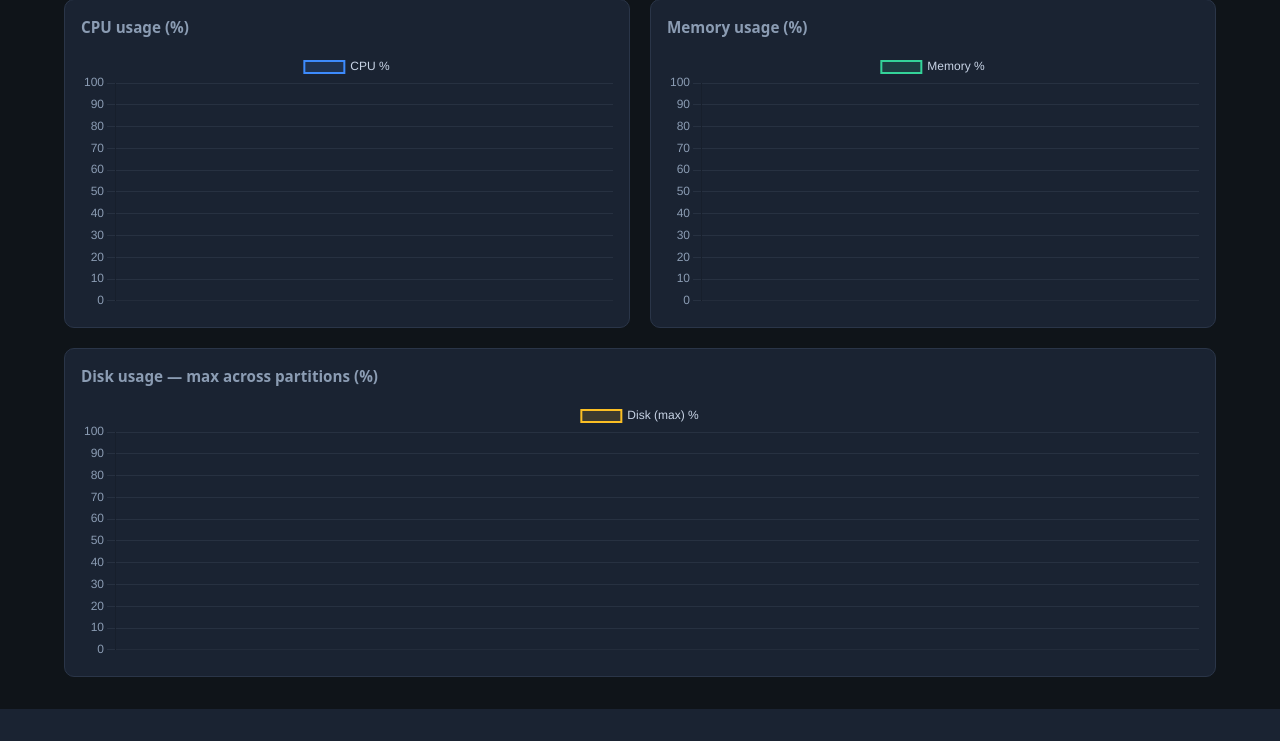
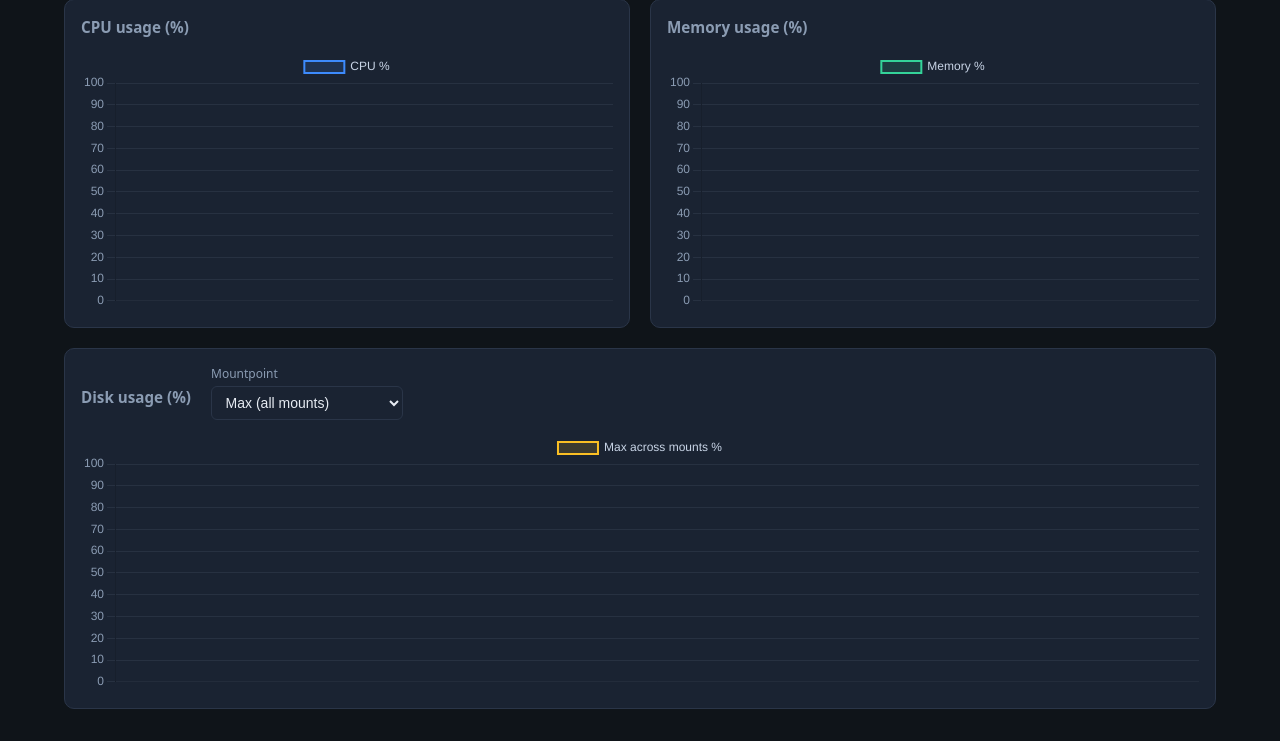
Before and after one commit to Pares11804/trackone, a Django app: page /metrics/dashboard/ in a window 1280 px wide. Shown: the part 508-1249 px from the top of the page. Before the commit the page ends 1217 px from the top, so only its background shows below. Run offline with Django 5.2, Linux system fonts and the light colour scheme; a user stored in the database is signed in; tables that the repository leaves empty hold one stand-in row (values such as "Sample post"); data that the repository does not hold is empty.

Commit message:
Enhance metrics dashboard to include a dropdown for selecting disk mountpoints, allowing users to view disk usage per mount. Update data collection in the backend to support this feature, and modify README.md to document the new functionality and JSON response structure for disk data.

```diff
--- a/control_host/apps/metrics/series.py
+++ b/control_host/apps/metrics/series.py
@@ -30,12 +30,16 @@ def extract_chart_point(payload: dict[str, Any], collected_at: datetime) -> dict
         parts = []
 
     disk_pct: float | None = None
+    disk_mounts: dict[str, float] = {}
     for p in parts:
         if not isinstance(p, dict):
             continue
         v = _num(p.get("percent"))
         if v is not None:
             disk_pct = v if disk_pct is None else max(disk_pct, v)
+        mp = p.get("mountpoint")
+        if isinstance(mp, str) and mp and v is not None:
+            disk_mounts[mp] = v
 
     if timezone.is_naive(collected_at):
         collected_at = timezone.make_aware(collected_at, timezone.get_current_timezone())
@@ -45,6 +49,7 @@ def extract_chart_point(payload: dict[str, Any], collected_at: datetime) -> dict
         "cpu": _num(cpu.get("percent")),
         "memory": _num(virt.get("percent")),
         "disk": disk_pct,
+        "disk_mounts": disk_mounts,
     }
 
 
--- a/control_host/apps/metrics/templates/metrics/dashboard.html
+++ b/control_host/apps/metrics/templates/metrics/dashboard.html
@@ -59,6 +59,10 @@
     }
     button.secondary { background: var(--panel); color: var(--text); border: 1px solid var(--border); }
     button:hover { filter: brightness(1.08); }
+    .disk-card-head { display: flex; flex-wrap: wrap; align-items: flex-end; gap: 0.75rem 1.25rem; margin-bottom: 0.75rem; }
+    .disk-card-head h2 { margin: 0; font-size: 0.95rem; font-weight: 600; color: var(--muted); }
+    .disk-mount-wrap label { margin-bottom: 0.2rem; }
+    .disk-mount-wrap select { min-width: 12rem; }
     .presets { display: flex; flex-wrap: wrap; gap: 0.35rem; align-items: center; }
     .presets span { font-size: 0.75rem; color: var(--muted); margin-right: 0.25rem; }
     main { padding: 1rem 1.5rem 2rem; max-width: 1200px; margin: 0 auto; }
@@ -235,7 +239,15 @@
         <div class="chart-wrap"><canvas id="chartMem"></canvas></div>
       </div>
       <div class="card" style="grid-column: 1 / -1;">
-        <h2>Disk usage — max across partitions (%)</h2>
+        <div class="disk-card-head">
+          <h2>Disk usage (%)</h2>
+          <div class="disk-mount-wrap">
+            <label for="diskMount">Mountpoint</label>
+            <select id="diskMount" name="diskMount" aria-label="Disk mountpoint for chart">
+              <option value="__max__">Max (all mounts)</option>
+            </select>
+          </div>
+        </div>
         <div class="chart-wrap"><canvas id="chartDisk"></canvas></div>
       </div>
     </div>
@@ -308,15 +320,98 @@
   };
 
   let chartCpu, chartMem, chartDisk;
+  const diskMountEl = document.getElementById("diskMount");
 
-  function makeChart(canvasId, label, borderColor, fillColor, points, key) {
-    const labels = points.map(function (p) {
+  function buildTimeLabels(points) {
+    return points.map(function (p) {
       try {
         return new Date(p.t).toLocaleString();
       } catch (e) {
         return p.t;
       }
     });
+  }
+
+  function diskSeriesValues(points, mountKey) {
+    return points.map(function (p) {
+      if (mountKey === "__max__") {
+        const v = p.disk;
+        return v === null || v === undefined ? null : v;
+      }
+      const dm = p.disk_mounts;
+      if (!dm || typeof dm !== "object") return null;
+      const v = dm[mountKey];
+      return v === null || v === undefined ? null : v;
+    });
+  }
+
+  function collectMountPoints(points) {
+    const s = new Set();
+    points.forEach(function (p) {
+      const dm = p.disk_mounts;
+      if (dm && typeof dm === "object") {
+        Object.keys(dm).forEach(function (k) {
+          s.add(k);
+        });
+      }
+    });
+    return Array.from(s).sort(function (a, b) {
+      return a.localeCompare(b, undefined, { numeric: true, sensitivity: "base" });
+    });
+  }
+
+  function populateDiskMountSelect(points) {
+    const prev = diskMountEl.value;
+    const mounts = collectMountPoints(points);
+    diskMountEl.innerHTML = "";
+    const optMax = document.createElement("option");
+    optMax.value = "__max__";
+    optMax.textContent = "Max (all mounts)";
+    diskMountEl.appendChild(optMax);
+    mounts.forEach(function (m) {
+      const o = document.createElement("option");
+      o.value = m;
+      o.textContent = m;
+      diskMountEl.appendChild(o);
+    });
+    if (prev === "__max__" || mounts.indexOf(prev) >= 0) {
+      diskMountEl.value = prev;
+    } else {
+      diskMountEl.value = "__max__";
+    }
+  }
+
+  function diskChartLabel(mountKey) {
+    if (mountKey === "__max__") return "Max across mounts %";
+    return "Mount " + mountKey + " %";
+  }
+
+  function makeDiskChart(points, mountKey) {
+    const labels = buildTimeLabels(points);
+    window.__trackoneLabels = labels;
+    const data = diskSeriesValues(points, mountKey);
+    if (chartDisk) chartDisk.destroy();
+    chartDisk = new Chart(document.getElementById("chartDisk"), {
+      type: "line",
+      data: {
+        labels: labels,
+        datasets: [{
+          label: diskChartLabel(mountKey),
+          data: data,
+          borderColor: "rgb(251, 191, 36)",
+          backgroundColor: "rgba(251, 191, 36, 0.15)",
+          tension: 0.2,
+          spanGaps: true,
+          pointRadius: 0,
+          borderWidth: 2
+        }]
+      },
+      options: commonOptions
+    });
+  }
+
+  function makeChart(canvasId, label, borderColor, fillColor, points, key) {
+    const labels = buildTimeLabels(points);
     window.__trackoneLabels = labels;
     const data = points.map(function (p) {
       const v = p[key];
@@ -373,6 +468,7 @@
         return;
       }
       const pts = j.points || [];
+      window.__trackoneLastPoints = pts;
       statusEl.textContent = pts.length
         ? "Showing " + pts.length + " points (" + j.host_name + ", " + j.from + " → " + j.to + ")."
         : "No samples in this range.";
@@ -383,12 +479,18 @@
       if (chartDisk) chartDisk.destroy();
       chartCpu = makeChart("chartCpu", "CPU %", "rgb(61, 139, 253)", "rgba(61, 139, 253, 0.15)", pts, "cpu");
       chartMem = makeChart("chartMem", "Memory %", "rgb(52, 211, 153)", "rgba(52, 211, 153, 0.15)", pts, "memory");
-      chartDisk = makeChart("chartDisk", "Disk (max) %", "rgb(251, 191, 36)", "rgba(251, 191, 36, 0.15)", pts, "disk");
+      populateDiskMountSelect(pts);
+      makeDiskChart(pts, diskMountEl.value);
     } catch (e) {
       statusEl.textContent = String(e);
       statusEl.className = "error";
     }
   }
+
+  diskMountEl.addEventListener("change", function () {
+    if (!window.__trackoneLastPoints || !window.__trackoneLastPoints.length) return;
+    makeDiskChart(window.__trackoneLastPoints, diskMountEl.value);
+  });
 
   document.getElementById("load").addEventListener("click", loadCharts);
   document.querySelectorAll("[data-preset]").forEach(function (btn) {
```
Also changed, not shown: README.md.
